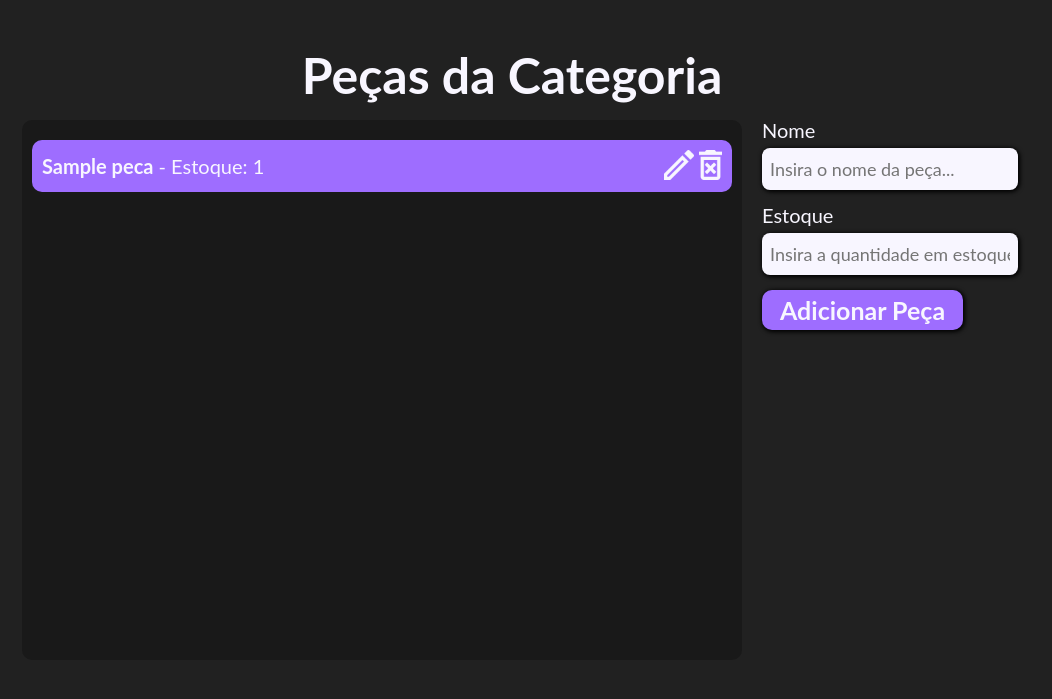
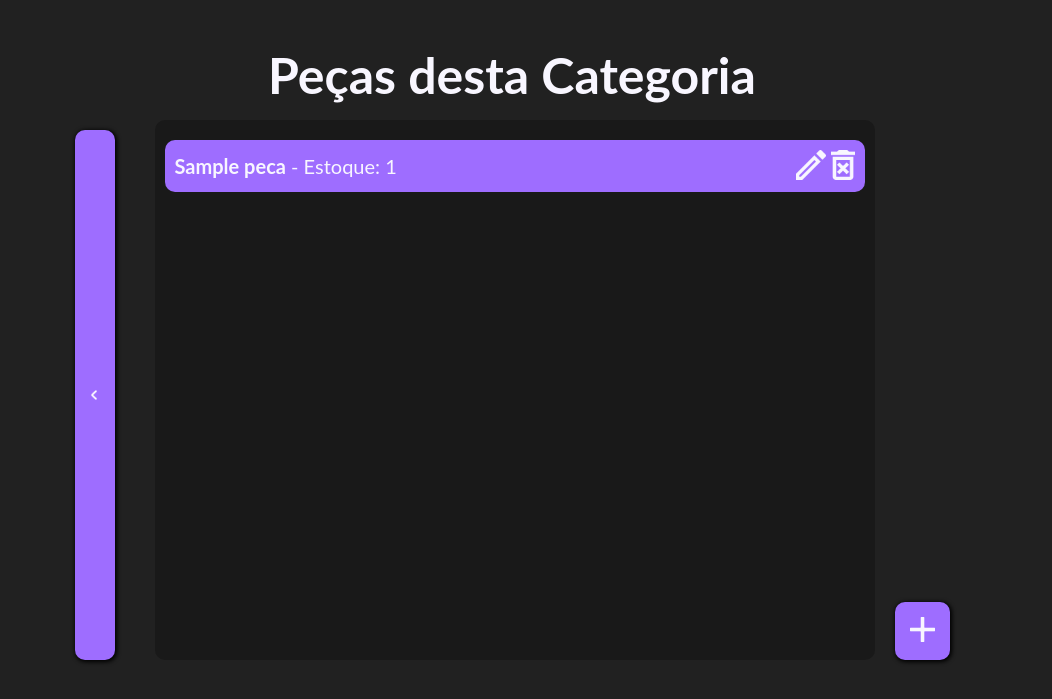
Before and after one commit to GabrielGMori/projeto-final-web, a PHP site: page /pecas/indexPecas.php?categoria_id=1 in a window 1280 px wide. Shown: the part 101-800 px from the top of the page, without its empty margins (128-1180 px from the left). Run offline with PHP 8.4, Linux system fonts and the light colour scheme; the visitor is signed in with stand-in values (Sample User, id 1); tables that the repository leaves empty hold one stand-in row (values such as "Sample post").

Commit message:
Quase Pronto2

```diff
--- a/css/lista.css
+++ b/css/lista.css
@@ -124,3 +124,38 @@ footer {
 .mensagem-erro {
     margin-top: 15px;
 }
+
+.bloco-link {
+    display: block; /* Faz o link ocupar todo o espaço do bloco */
+    text-decoration: none; /* Remove o sublinhado do texto */
+    color: inherit; /* Herda a cor do texto do bloco */
+    width: 100%; /* Garante que o link ocupe toda a largura do bloco */
+    height: 100%; /* Garante que o link ocupe toda a altura do bloco */
+}
+
+.botao-voltar {
+    position: relative;
+    margin-right: 20px;
+    margin-top: 10px;
+    background-color: var(--marca);
+    border-radius: 10px;
+    padding: 5px 10px;
+    box-shadow: 1px 1px 4px 1px black;
+    color: white;
+    display: flex;
+    justify-content: center;
+    align-items: center;
+    transition: background-color 0.3s ease;
+    width: fit-content;
+    height: auto;
+}
+
+.botao-voltar:hover {
+    background-color: rgb(93, 39, 104);
+    cursor: pointer;
+}
+
+.botao-voltar img {
+    width: 20px;
+    height: 20px;
+}
--- a/pecas/criarPecas.php
+++ b/pecas/criarPecas.php
@@ -35,6 +35,7 @@ $mainDir = '..';
         <h1>Criar Peças (Acessórios)</h1>
         <section class="container-form">
             <form action="./salvarPecas.php" method="POST">
+                <input type="hidden" name="categoria_id" value="<?= htmlspecialchars($_GET['categoria_id'] ?? 0) ?>">
                 <?php gerarInput("nome", "nome", "Nome", "Insira o nome da categoria...", $mainDir); ?>
                 <?php gerarInput("estoque", "estoque", "Estoque", "Insira a quantidade em estoque...", $mainDir); ?>
                 <div class="acoesForm">
@@ -42,7 +43,8 @@ $mainDir = '..';
                     gerarLink(".", "Cancelar", "cancelar", false);
                     gerarButton("criar", "Criar", "padrao", false, true);
                     ?>
-                </div>
+    </div>
+</form>
 
 
             </form>
--- a/pecas/editarPecas.php
+++ b/pecas/editarPecas.php
@@ -13,12 +13,13 @@ $nome = trim($_POST['nome'] ?? '');
 $estoque = (int)($_POST['estoque'] ?? 1);
 
 if ($nome === '') {
-    header('Location: ../pecas?modo=editar&id='.$_POST['id'].'&erro=campos-vazios');
+    header('Location: ../pecas?modo=editarPecas&id='.$_POST['id'].'&erro=campos-vazios');
     exit;
 }
 
 $repoPeca = new PecaRepositorio($pdo);
 $repoPeca->editar(new Peca($_POST['id'], $_POST['nome'], $_POST['estoque']));
-header('Location: ../pecas');
+$categoriaId = (int)($_POST['categoria_id'] ?? 0);
+header('Location: indexPecas.php?categoria_id=' . $categoriaId);
 
 exit;
--- a/pecas/excluirPecas.php
+++ b/pecas/excluirPecas.php
@@ -11,6 +11,7 @@ if ($_SERVER['REQUEST_METHOD'] !== 'GET') {
 
 $repoPeca = new PecaRepositorio($pdo);
 $repoPeca->remover($_GET['id']);
+$categoriaId = (int)($_GET['categoria_id'] ?? 0);
 header('Location: indexPecas.php?categoria_id=' . $categoriaId);
 
 exit;
--- a/pecas/indexPecas.php
+++ b/pecas/indexPecas.php
@@ -23,6 +23,16 @@ $repoPeca = new PecaRepositorio($pdo);
 $pecas = $repoPeca->listarPorCategoria($categoriaId);
 
 $mainDir = '..';
+
+$selecionado = null;
+$erro = $_GET['erro'] ?? null;
+
+if (isset($_GET['id']) && $_GET['modo'] === 'editar') {
+    $selecionado = $repoPeca->buscarPorId((int)$_GET['id']);
+    if (!$selecionado) {
+        die('Peça não encontrada.');
+    }
+}
 ?>
 
 <!DOCTYPE html>
@@ -39,8 +49,10 @@ $mainDir = '..';
 <body>
     <?php gerarHeader($_SESSION['permissao'] == 'admin' ? true : false, false, '', $mainDir); ?>
 
-    <h1>Peças da Categoria</h1>
+    <h1>Peças desta Categoria</h1>
+
     <main>
+        <a href="../categorias/index.php" class="botao-voltar"><img src="../img/Voltar.png" alt="Voltar"></a>
         <div class="container-lista">
             <?php
             if (empty($pecas)) {
@@ -50,7 +62,9 @@ $mainDir = '..';
                     echo '<div class="lista-item">
                             <p><b>' . htmlspecialchars($peca->getNome()) . '</b> - Estoque: ' . $peca->getEstoque() . '</p>
                             <div class="lista-item-acoes">
-                                <a href="editarPecas.php?id=' . $peca->getId() . '" class="lista-item-editar"><img src="../img/Editar.png" alt="Editar"></img></a>
+                                <a href="indexPecas.php?categoria_id=' . $categoriaId . '&modo=editar&id=' . $peca->getId() . '" class="lista-item-editar">
+                                    <img src="../img/Editar.png" alt="Editar">
+                                </a>
                                 <a href="excluirPecas.php?id=' . $peca->getId() . '&categoria_id=' . $categoriaId . '" class="lista-item-excluir">
                                     <img src="../img/Excluir.png" alt="Excluir">
                                 </a>
@@ -61,14 +75,41 @@ $mainDir = '..';
             ?>
         </div>
         <div class="container-direita">
-            <form action="salvarPecas.php" method="POST">
-                <input type="hidden" name="categoria_id" value="<?php echo $categoriaId; ?>">
-                <?php gerarInput("nome", "nome", "Nome", "Insira o nome da peça...", $mainDir); ?>
-                <?php gerarInput("estoque", "estoque", "Estoque", "Insira a quantidade em estoque...", $mainDir); ?>
-                <div class="acoesForm">
-                    <?php gerarButton("criar", "Adicionar Peça", "padrao", false, true); ?>
+            <?php if (!isset($_GET['modo']) || !isset($_GET['id']) || ($_GET['modo'] != 'editar' && $_GET['modo'] != 'excluir')) : ?>
+                <a href="criarPecas.php?categoria_id=<?= $categoriaId ?>" class="botao-add" id="botao-add"><img src="../img/Add.png" alt="Adicionar"></a>
+
+            <?php elseif ($_GET['modo'] == 'editar') : ?>
+                <form class="container-editar" action="editarPecas.php" method="POST">
+                    <input type="hidden" name="categoria_id" value="<?= $categoriaId ?>">
+                    <input class="disabled" id="id" name="id" type="number" value="<?= htmlspecialchars($selecionado->getId()); ?>" readonly>
+                    <?php gerarInputComValue("nome", "text", "Nome", "Nome da peça", htmlspecialchars($selecionado->getNome()), $mainDir); ?>
+                    <?php gerarInputComValue("estoque", "number", "Estoque", "Quantidade em estoque", htmlspecialchars($selecionado->getEstoque()), $mainDir); ?>
+                    <div class="acoes">
+                        <?php
+                        gerarLink("indexPecas.php?categoria_id=" . $categoriaId, "Cancelar", "cancelar", false);
+                        gerarButton("confirmar-editar", "Confirmar", "padrao", true, $mainDir);
+                        ?>
+                    </div>
+                    <?php if ($erro === 'campos-vazios') : ?>
+                        <p class="mensagem-erro">Por favor, preencha todos os campos.</p>
+                    <?php endif; ?>
+                </form>
+
+            <?php elseif ($_GET['modo'] == 'excluir') : ?>
+                <div class="container-excluir">
+                    <p>Isso irá excluir permanentemente:</p>
+                    <br>
+                    <p><b><?= htmlspecialchars($selecionado->getNome()); ?></b></p>
+                    <br>
+                    <div class="acoes">
+                        <?php
+                        gerarLink("indexPecas.php?categoria_id=" . $categoriaId, "Cancelar", "cancelar", false);
+                        gerarLink('excluirPecas.php?id=' . $selecionado->getId() . '&categoria_id=' . $categoriaId, "Confirmar", "padrao", false);
+                        ?>
+                    </div>
                 </div>
-            </form>
+
+            <?php endif; ?>
         </div>
     </main>
 </body>
--- a/pecas/salvarPecas.php
+++ b/pecas/salvarPecas.php
@@ -5,7 +5,7 @@ require_once __DIR__ . '/../src/conexao-bd.php';
 require_once __DIR__ . '/../src/Repositorio/PecaRepositorio.php';
 
 if ($_SERVER['REQUEST_METHOD'] !== 'POST') {
-    header('Location: ../categorias/index.php');
+    header('Location: ../pecas/indexPecas.php');
     exit;
 }
 
@@ -14,7 +14,7 @@ $estoque = (int)($_POST['estoque'] ?? 1);
 $categoriaId = (int)($_POST['categoria_id'] ?? 0);
 
 if ($nome === '' || $categoriaId === 0) {
-    header('Location: ../categorias/index.php?erro=campos-vazios');
+    header('Location: ../pecas/indexPecas.php?erro=campos-vazios');
     exit;
 }
 
--- a/src/Repositorio/PecaRepositorio.php
+++ b/src/Repositorio/PecaRepositorio.php
@@ -17,7 +17,7 @@ class PecaRepositorio
 
     public function listar(): array
     {
-        $sql = "SELECT id_pk, nome FROM peca ORDER BY nome";
+        $sql = "SELECT id_pk, nome, estoque FROM peca ORDER BY nome";
 
         $stmt = $this->pdo->prepare($sql);
         $stmt->execute();
@@ -32,7 +32,7 @@ class PecaRepositorio
 
     public function listarPorCategoria(int $categoriaId): array
     {
-    $sql = "SELECT id_pk, nome, estoque FROM peca WHERE Categoria_id_pk = ? ORDER BY nome";
+    $sql = "SELECT id_pk, nome, estoque FROM peca WHERE Categoria_id_pk = ? ORDER BY Categoria_id_pk";
 
     $stmt = $this->pdo->prepare($sql);
     $stmt->bindValue(1, $categoriaId);
@@ -82,7 +82,7 @@ class PecaRepositorio
 
     public function buscarPorId(int $id): ?Peca
     {
-        $sql = "SELECT id_pk, nome FROM peca WHERE id_pk = ?";
+        $sql = "SELECT id_pk, nome, estoque FROM peca WHERE id_pk = ?";
 
         $stmt = $this->pdo->prepare($sql);
         $stmt->bindValue(1, $id);
```
Also changed, not shown: categorias/index.php (+16 -7 lines), img/Voltar.png (added).
